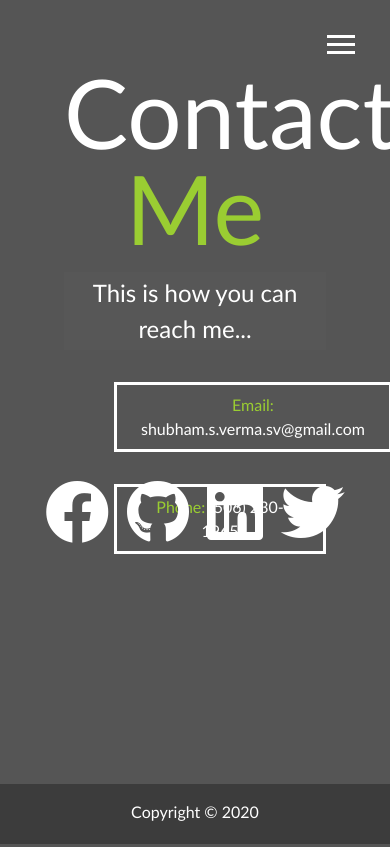
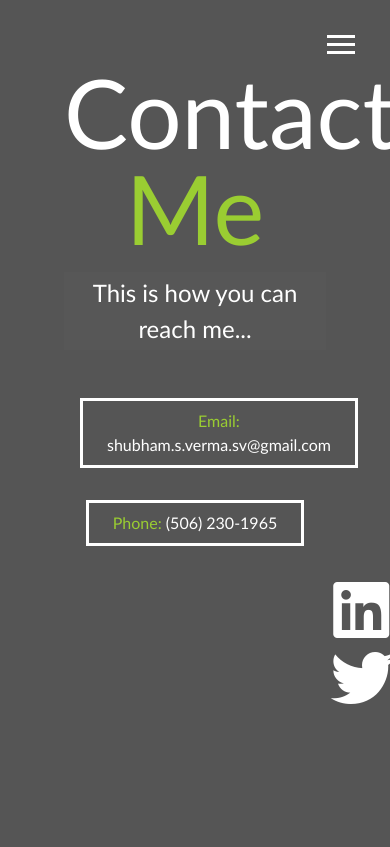
Before and after one commit to sverma1999/Personal_Portfolio, a website: page dist/contact.html in a window 390 px wide. Shown: the top 847 px of the page. Drawn offline with Linux system fonts and the light colour scheme.

Commit message:
change contact page responsiveness and name project page

```diff
--- a/scss/_mobile.scss
+++ b/scss/_mobile.scss
@@ -35,7 +35,26 @@
 
         grid-template-columns: 1fr;
 
+    }
 
+    .contact-info{
+        font-size: 1.5rem;
+        border: 3px #fff solid;
+        padding: 0.5rem 1.5rem;
+        //margin-left: 70px;
+        margin: 0.6rem;
+        align-items: center;
+        @include easeOut;
+    }
+
+    .contact-icons{
+        position: relative;
+        //margin-left: 20%;
+        margin: 17rem;
+
+        //margin-bottom: 100px;
+        align-items: center;
+        font-size: xx-large;
     }
 }
 
@@ -103,16 +122,15 @@
     }
 
     .contact-info{
-        font-size: 1rem;
+        font-size: 1.4rem;
         border: 3px #fff solid;
         padding: 0.5rem 1.5rem;
-        margin-left: 50px;
-        margin-bottom: 2rem;
+        margin: 1rem;
         @include easeOut;
     }
     .contact-icons{
-        position: fixed;
-        top: 50%;
+        position: relative;
+        margin: 100%;
         font-size: xx-large;;
     }
 }
@@ -129,10 +147,18 @@
             max-height: 200px;
         }
     }
+    .contact-info{
+        font-size: 1rem;
+        border: 3px #fff solid;
+        padding: 0.5rem 1.5rem;
+        margin: 1rem;
+        @include easeOut;
+    }
+
     .contact-icons{
-        position: fixed;
-        top: 55%;
-        font-size: xx-large;;
+        position: relative;
+        margin: 100%;
+        font-size: xx-large;
     }
     .tabs {
         display: flex;
--- a/scss/main.scss
+++ b/scss/main.scss
@@ -222,13 +222,32 @@ main{
     align-items: center;
     margin-top: 1rem;
 
+}
+.contact-info{
+    font-size: 1.7rem;
+    border: 3px #fff solid;
+    padding: 0.5rem 1.5rem;
+    margin: 3rem;
+    align-self: center;
+    @include easeOut;
 
+    &:hover{
+        padding: 1.5rem 2.5rem;
+        background: $secondary-color;
+        color: set-text-color($secondary-color);
+        span{
+            color: set-text-color($secondary-color);
+        }
 
+    }
 }
+
 .contact-icons{
-    position: fixed;
-    top: 55%;
-    font-size: xx-large;;
+    position: relative;
+
+    margin: 20rem;
+
+    font-size: xx-large;
 }
 
 
@@ -268,22 +287,6 @@ main{
     height: 60px;
 }
 
-.contact-info{
-    font-size: 2rem;
-    border: 3px #fff solid;
-    padding: 0.5rem 1.5rem;
-    margin-bottom: 3rem;
-    @include easeOut;
 
-    &:hover{
-        padding: 1.5rem 2.5rem;
-        background: $secondary-color;
-        color: set-text-color($secondary-color);
-        span{
-            color: set-text-color($secondary-color);
-        }
-
-    }
-}
 
 @import 'mobile';
```
Also changed, not shown: dist/about.html, dist/contact.html, dist/css/main.css, dist/index.html, dist/projects.html.
